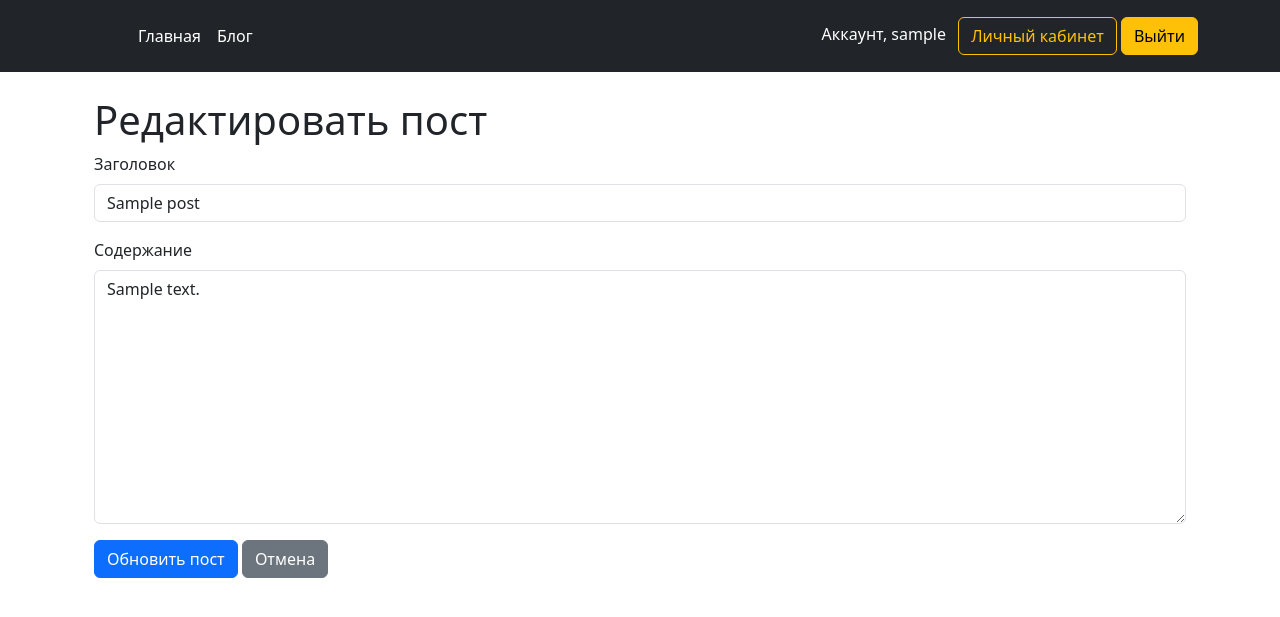
After one commit to veroneoriginal/project_exotic_birds, a Flask app: page /edit_post/1 in a window 1280 px wide. The commit adds this page. Shown: the top 617 px of the page. Run offline with Flask 3, Linux system fonts and the light colour scheme; a user stored in the database is signed in; tables that the repository leaves empty hold one stand-in row (values such as "Sample post"); parts of the project's set-up code (start-up, migrations or seed data) failed here and were passed over; some libraries are stand-ins or nearby versions.

Commit message:
add editing a post

```diff
--- a/main.py
+++ b/main.py
@@ -1,7 +1,7 @@
 from datetime import timedelta
 
 from dotenv import dotenv_values
-from flask import Flask, render_template, redirect, url_for, flash, session, abort
+from flask import Flask, render_template, redirect, url_for, flash, session, abort, request
 from flask_migrate import Migrate
 from werkzeug.security import generate_password_hash, check_password_hash
 from flask_login import LoginManager, login_user, logout_user, login_required, current_user
@@ -192,6 +192,26 @@ def delete_post(post_id):
     return redirect(url_for('personal_account'))
 
 
+@app.route('/edit_post/<int:post_id>', methods=['GET', 'POST'])
+@login_required
+def edit_post(post_id):
+    post = Post.query.get_or_404(post_id)
+
+    if post.user_id != current_user.id:
+        flash('Вы не имеете прав на редактирование этого поста.', 'danger')
+        return redirect(url_for('view_post', post_id=post.id))
+
+    if request.method == 'POST':
+        post.title = request.form['title']
+        post.content = request.form['content']
+        db.session.commit()
+        flash('Пост был успешно обновлен.', 'success')
+        return redirect(url_for('view_post', post_id=post.id))
+
+    return render_template('edit_post.html', post=post)
+
+
+
 @app.route('/blog')
 def blog():
     posts = Post.query.filter_by(is_published=True).all()
--- /dev/null
+++ b/templates/edit_post.html
@@ -0,0 +1,23 @@
+{% extends "base.html" %}
+
+{% block title %}
+Редактировать пост
+{% endblock %}
+
+{% block main %}
+<div class="container mt-4">
+    <h1>Редактировать пост</h1>
+    <form method="POST">
+        <div class="mb-3">
+            <label for="title" class="form-label">Заголовок</label>
+            <input type="text" class="form-control" id="title" name="title" value="{{ post.title }}" required>
+        </div>
+        <div class="mb-3">
+            <label for="content" class="form-label">Содержание</label>
+            <textarea class="form-control" id="content" name="content" rows="10" required>{{ post.content }}</textarea>
+        </div>
+        <button type="submit" class="btn btn-primary">Обновить пост</button>
+        <a href="{{ url_for('view_post', post_id=post.id) }}" class="btn btn-secondary">Отмена</a>
+    </form>
+</div>
+{% endblock %}
```
Also changed, not shown: templates/view_post.html (+4 -4 lines).
